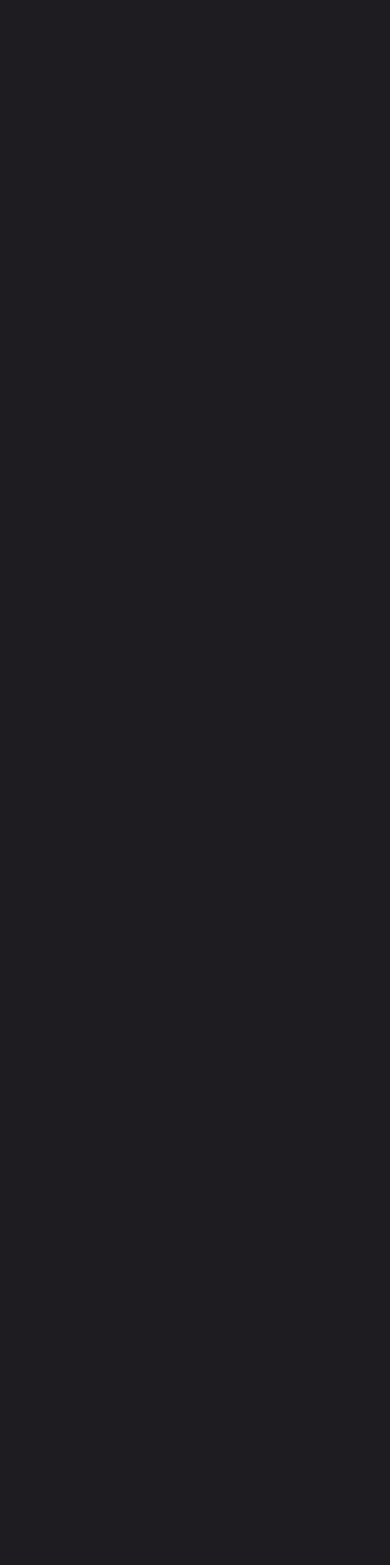
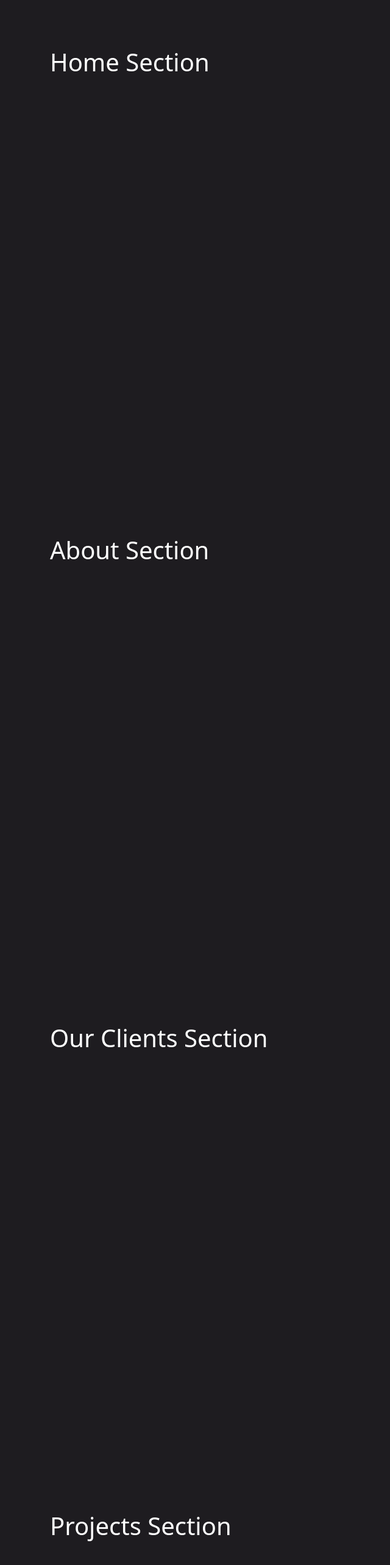
Before and after one commit to Overbed-Studio/overbed-company-profile, a Next.js app: page / in a window 1280 px wide. Shown: the part 78-2644 px from the top of the page at 61% size, without its empty margins (0-640 px from the left). Before the commit the page ends 800 px from the top, so only its background shows below. Built offline with nearby package versions, Linux system fonts and the light colour scheme.

Commit message:
feat: add section and link to section

```diff
--- a/src/app/page.tsx
+++ b/src/app/page.tsx
@@ -4,7 +4,10 @@ export default function Home() {
   return (
     <div>
       {/* navbar */}
-      <nav className="navbar navbar-expand-lg" style={{ backgroundColor: "#2b2830ff" }}>
+      <nav
+        className="navbar navbar-expand-lg sticky-top"
+        style={{ backgroundColor: "#2b2830ff" }}
+      >
         <div className="container d-flex align-items-center justify-content-between">
           <a className="navbar-brand" href="#">
             <Image
@@ -18,27 +21,27 @@ export default function Home() {
           <div className="text-white">
             <ul className="navbar-nav me-auto mb-2 mb-lg-0">
               <li className="nav-item me-4">
-                <a className="nav-link text-white" aria-current="page" href="#">
+                <a className="nav-link text-white" aria-current="page" href="#home">
                   Home
                 </a>
               </li>
               <li className="nav-item me-4">
-                <a className="nav-link text-white" aria-current="page" href="#">
+                <a className="nav-link text-white" aria-current="page" href="#about">
                   About
                 </a>
               </li>
               <li className="nav-item me-4">
-                <a className="nav-link text-white" href="#">
+                <a className="nav-link text-white" href="#clients">
                   Our Client
                 </a>
               </li>
               <li className="nav-item me-4">
-                <a className="nav-link text-white" aria-current="page" href="#">
+                <a className="nav-link text-white" aria-current="page" href="#projects">
                   Project
                 </a>
               </li>
               <li className="nav-item me-4">
-                <a className="nav-link text-white" href="#">
+                <a className="nav-link text-white" href="#contact">
                   Contact Us
                 </a>
               </li>
@@ -48,7 +51,40 @@ export default function Home() {
       </nav>
 
       {/* Content */}
+      <section id="home" style={{ height: "100vh", padding: "80px 0" }}>
+        <div className="container text-white">
+          <h1>Home Section</h1>
+          {/* Content here */}
+        </div>
+      </section>
 
+      <section id="about" style={{ height: "100vh", padding: "80px 0" }}>
+        <div className="container text-white">
+          <h1>About Section</h1>
+          {/* Content here */}
+        </div>
+      </section>
+
+      <section id="clients" style={{ height: "100vh", padding: "80px 0" }}>
+        <div className="container text-white">
+          <h1>Our Clients Section</h1>
+          {/* Content here */}
+        </div>
+      </section>
+
+      <section id="projects" style={{ height: "100vh", padding: "80px 0" }}>
+        <div className="container text-white">
+          <h1>Projects Section</h1>
+          {/* Content here */}
+        </div>
+      </section>
+
+      <section id="contact" style={{ height: "100vh", padding: "80px 0" }}>
+        <div className="container text-white">
+          <h1>Contact Section</h1>
+          {/* Content here */}
+        </div>
+      </section>
     </div>
   );
 }
```
